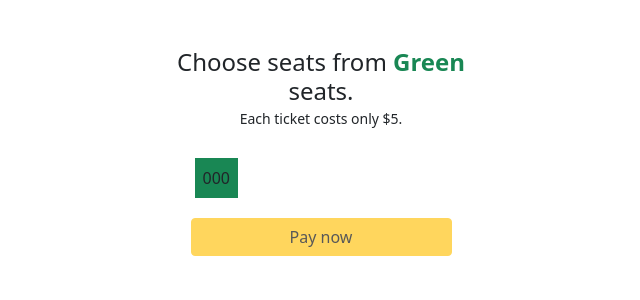
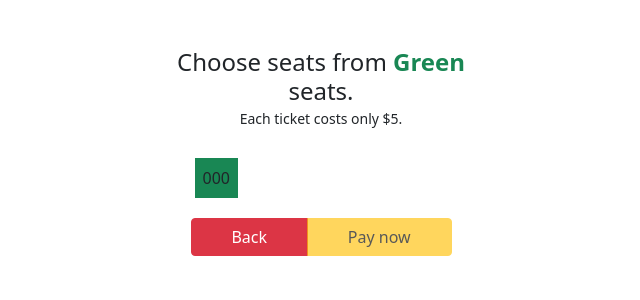
Before and after one commit to TareqMonwer/django-ticket-booking, a Django app: template core/templates/core/seats.html in a window 1280 px wide. Shown: the top 300 px of the page, without its empty margins (319-959 px from the left). Run offline with Django 3.2, Linux system fonts and the light colour scheme; tables that the repository leaves empty hold one stand-in row (values such as "Sample post"); the template is opened without the code that fills it: values that come from a table or form of the project are taken from there, most other values are stand-ins (such as "Sample title", 1, 10 or a date in 2020); parts of the project's set-up code (start-up, migrations or seed data) failed here and were passed over.

Commit message:
add back btn to seat selection page.

```diff
--- a/core/templates/core/seats.html
+++ b/core/templates/core/seats.html
@@ -43,7 +43,12 @@
                     <input type="hidden" name="from_city" value="{{ departure_city }}">
                     <input type="hidden" name="to_city" value="{{ destination }}">
                     <div id="hiddenInputs"></div>
-                    <input id="submit" type="submit" value="Pay now" class="btn btn-warning mt-3">
+                    <div class="btn-group">
+                        <button type="button" class="btn btn-danger mt-3" id="backBtn">
+                            Back
+                        </button>
+                        <input id="submit" type="submit" value="Pay now" class="btn btn-warning mt-3">
+                    </div>
                 </form>
             </div>
         </div>
@@ -52,10 +57,16 @@
     <script>
         (function() {
             const submit = document.getElementById('submit');
+            const backBtn = document.getElementById('backBtn');
             const seats = document.querySelectorAll('.seat');
             let hiddenInputs = document.getElementById('hiddenInputs');
 
             let countSelectedSeats = document.getElementById('hiddenInputs').childNodes.length;
+
+            const goBack = (e) => {
+                e.preventDefault();
+                window.history.go(-1);
+            }
 
             const updateSubmitBtn = (selectionCounter) => {
                 if (selectionCounter == 1) {
@@ -98,6 +109,10 @@
             // inistial state of submit btn.
             updateSubmitBtn('init');
 
+            // event listener on backBtn
+            backBtn.addEventListener('click', goBack);
+
+            // event listeners on seat selection
             seats.forEach((seat) => {
                 seat.addEventListener('click', toggleSeatSelection)
             })
```
